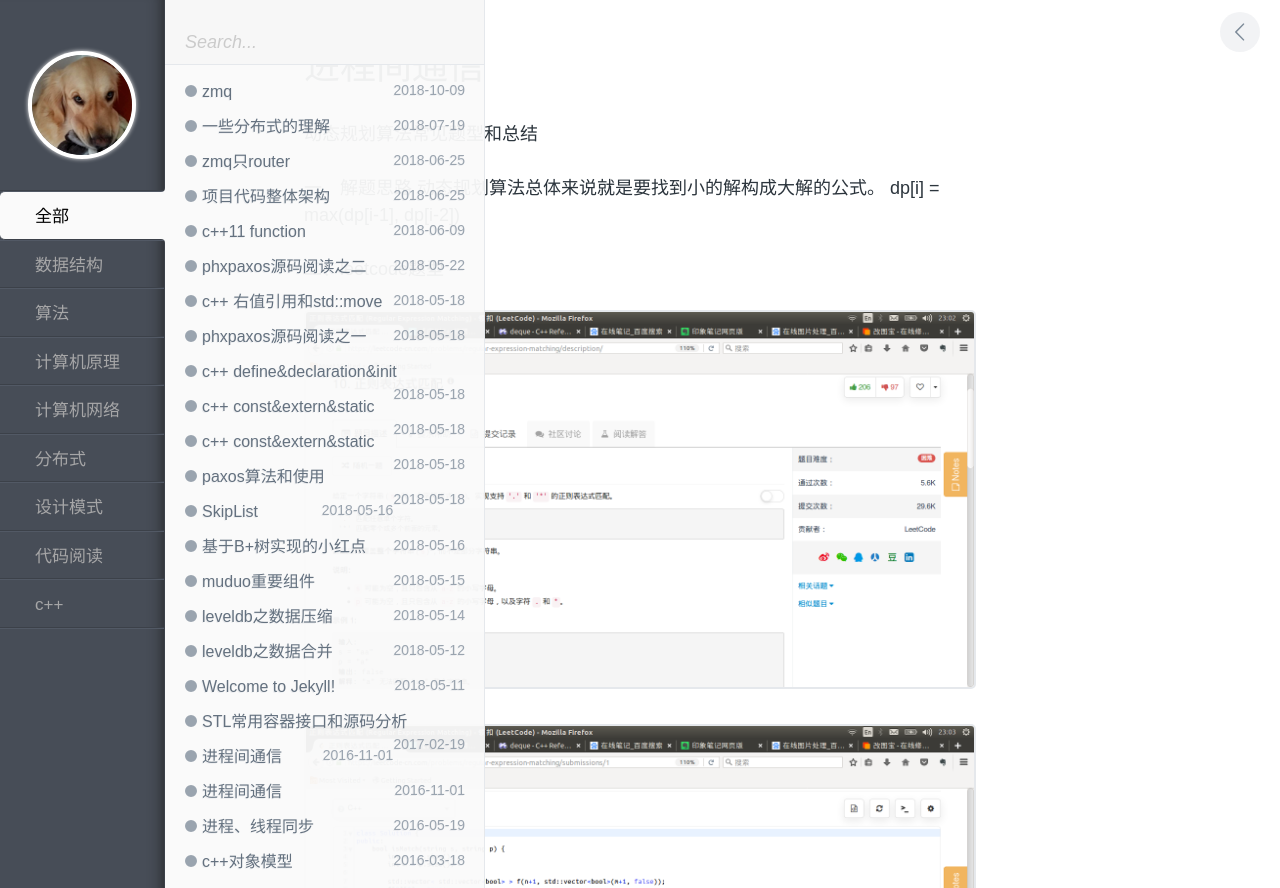
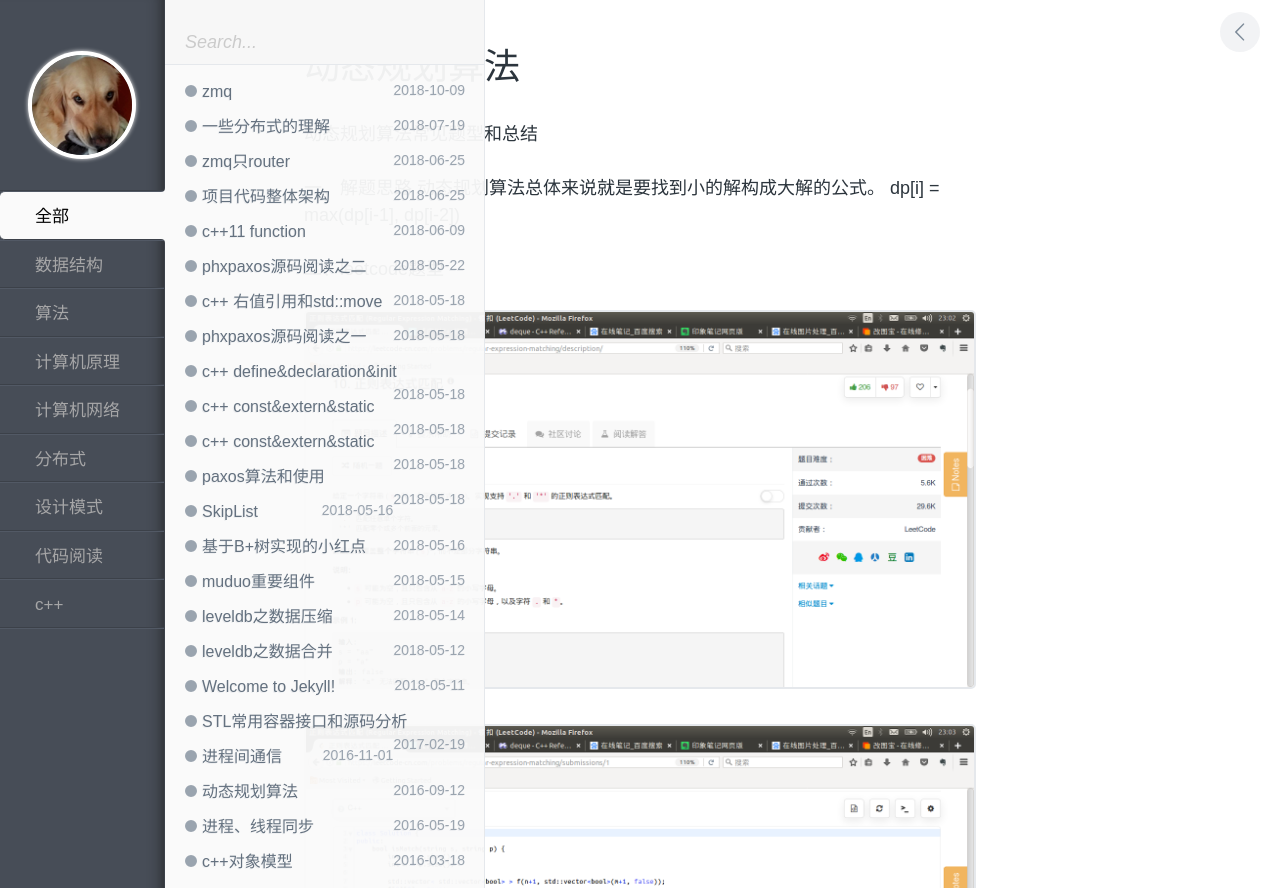
Before and after one commit to LZhuY/lzhuy.github.com, a Jekyll site: the page built from _posts/2016-09-12-动态规划算法.markdown, in a window 1280 px wide. Shown: the top 888 px of the page. Built offline with Jekyll 4.4.1, drawn with Linux system fonts in a browser that asks for light colours; comment, search, counter and statistics services are not loaded.

Commit message:
算法
算法

```diff
--- a/_posts/2016-09-12-动态规划算法.markdown
+++ b/_posts/2016-09-12-动态规划算法.markdown
@@ -1,9 +1,9 @@
 ---
 layout: post
-title:  "进程间通信"
-date:   2016-11-01 11:26:00
-categories: network
-tags: network
+title:  "动态规划算法"
+date:   2016-09-12 11:26:00
+categories: algorithm
+tags: algorithm
 ---
 
 动态规划算法常见题型和总结
```
